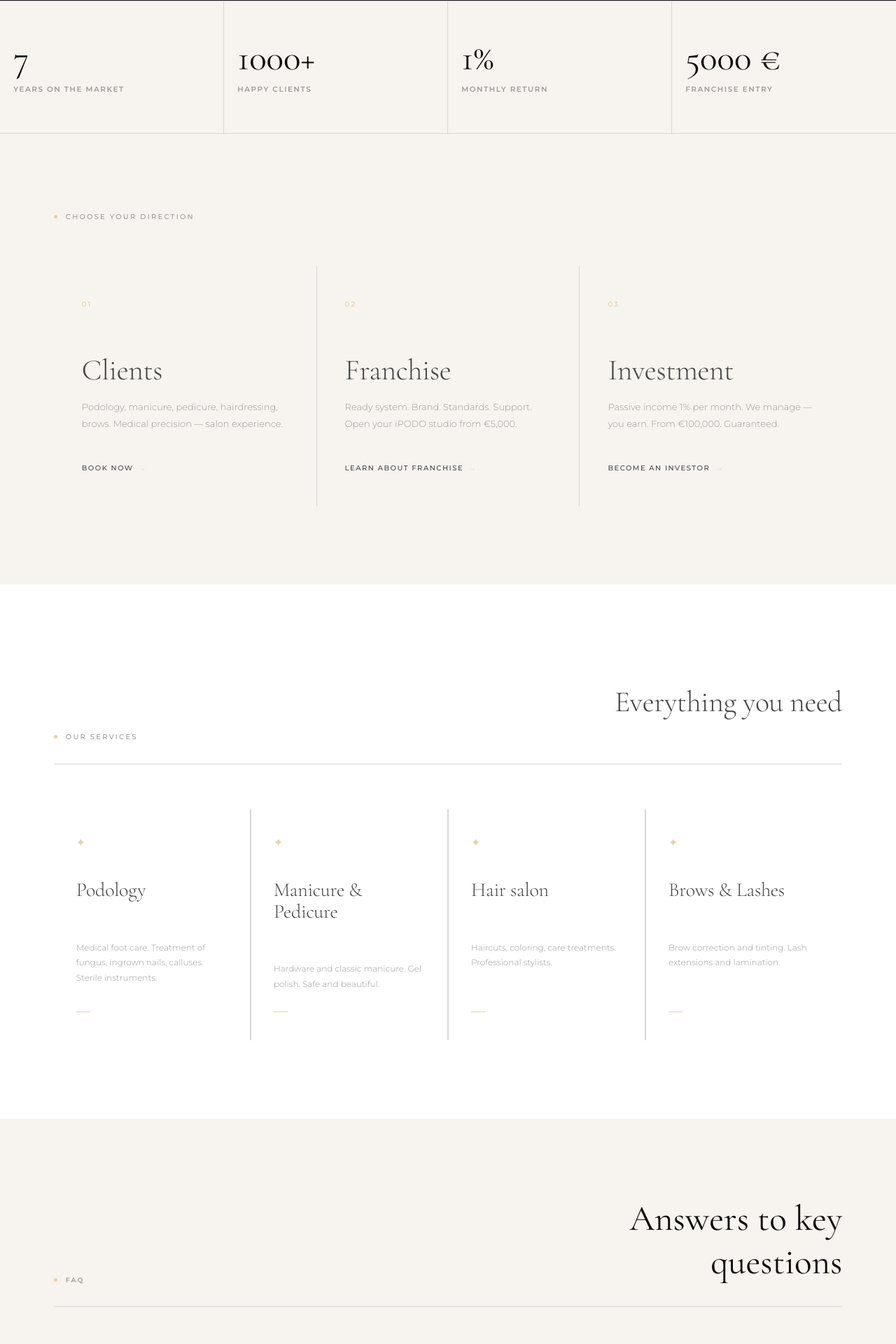
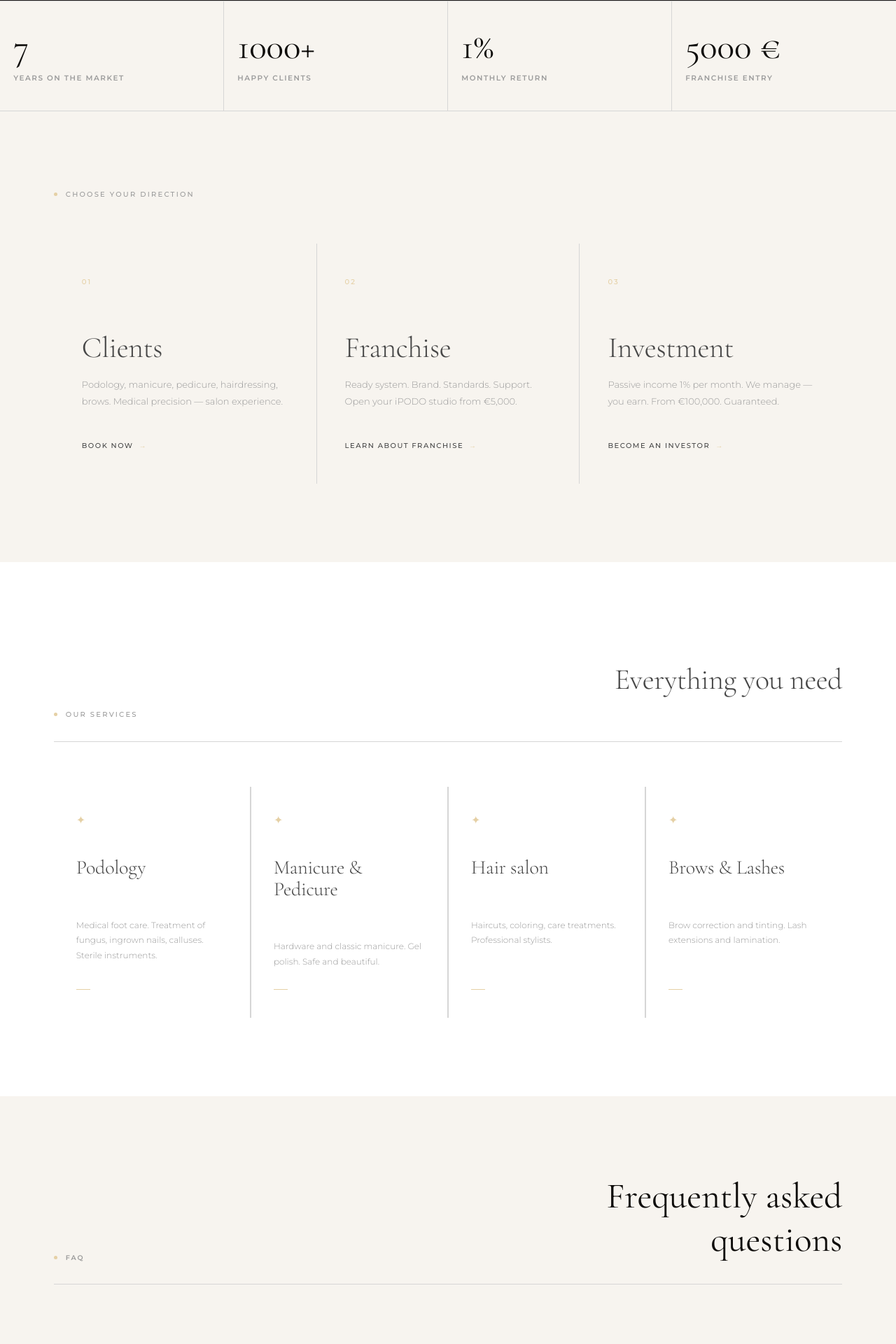
Before and after one commit to ipodo-expert-lab/ipodo-website, a React (Vite) app: page / in a window 1280 px wide. Shown: the part 849-2769 px from the top of the page at 70% size. Built offline with nearby package versions, Linux system fonts and the light colour scheme.

Commit message:
fix: remove countries FAQ item, update headers

```diff
--- a/src/locales/en/translation.json
+++ b/src/locales/en/translation.json
@@ -76,7 +76,7 @@
   },
   "faq": {
     "header": "FAQ",
-    "title": "Answers to key questions",
+    "title": "Frequently asked questions",
     "items": {
       "start": {
         "tag": "Training",
@@ -112,16 +112,20 @@
         "tag": "Investment",
         "q": "What is the minimum investment amount?",
         "a": "The minimum threshold is €100,000. At this amount your monthly income is €1,000 (€12,000 per year)."
-      },
-      "countries": {
-        "tag": "Franchise",
-        "q": "Can I open a franchise in another country?",
-        "a": "Yes. iPODO operates in Russia, Montenegro, Germany and the UAE. Opening in a new country is discussed individually — we analyse the market and adapt the marketing."
       }
     }
   },
   "marquee": {
-  "items": ["Podology", "Manicure & Pedicure", "Hair Salon", "Brows & Lashes", "Franchise", "Investment", "Montenegro", "Medical Approach"]
+    "items": [
+      "Podology",
+      "Manicure & Pedicure",
+      "Hair Salon",
+      "Brows & Lashes",
+      "Franchise",
+      "Investment",
+      "Montenegro",
+      "Medical Approach"
+    ]
   },
   "gallery": {
     "header": "Our studio",
@@ -129,9 +133,9 @@
     "hint": "← →"
   },
   "stats": {
-  "years":    "years on the market",
-  "clients":  "happy clients",
-  "income":   "monthly return",
+    "years": "years on the market",
+    "clients": "happy clients",
+    "income": "monthly return",
     "franchise": "franchise entry"
   }
 }
--- a/src/locales/ru/translation.json
+++ b/src/locales/ru/translation.json
@@ -75,8 +75,8 @@
     "stat3": "Партнёров"
   },
   "faq": {
-    "header": "Частые вопросы",
-    "title": "Ответы на главные вопросы",
+    "header": "FAQ",
+    "title": "Частые вопросы",
     "items": {
       "start": {
         "tag": "Обучение",
@@ -112,11 +112,6 @@
         "tag": "Инвестиции",
         "q": "Какая минимальная сумма для входа?",
         "a": "Минимальный порог — 100 000 €. При этой сумме доход составит 1 000 € в месяц (12 000 € в год)."
-      },
-      "countries": {
-        "tag": "Франшиза",
-        "q": "Можно ли открыть франшизу в другой стране?",
-        "a": "Да. iPODO работает в России, Черногории, Германии и ОАЭ. Открытие в новой стране обсуждается индивидуально."
       }
     }
   },
--- a/src/locales/sr/translation.json
+++ b/src/locales/sr/translation.json
@@ -75,8 +75,8 @@
     "stat3": "Partnera"
   },
   "faq": {
-    "header": "Česta pitanja",
-    "title": "Odgovori na glavna pitanja",
+    "header": "FAQ",
+    "title": "Često postavljana pitanja",
     "items": {
       "start": {
         "tag": "Obuka",
@@ -112,11 +112,6 @@
         "tag": "Investicija",
         "q": "Koji je minimalni iznos investicije?",
         "a": "Minimalni prag je 100.000 €. Uz taj iznos, mjesečni prihod je 1.000 € (12.000 € godišnje)."
-      },
-      "countries": {
-        "tag": "Franšiza",
-        "q": "Mogu li otvoriti franšizu u drugoj zemlji?",
-        "a": "Da. iPODO posluje u Rusiji, Crnoj Gori, Njemačkoj i UAE. Otvaranje u novoj zemlji se dogovara individualno."
       }
     }
   },
--- a/src/sections/home/FAQ.tsx
+++ b/src/sections/home/FAQ.tsx
@@ -2,7 +2,7 @@ import { useState } from 'react'
 import { useTranslation } from 'react-i18next'
 import styles from './FAQ.module.css'
 
-const FAQ_KEYS = ['start','duration','income','formats','remote','guarantee','minAmount','countries']
+const FAQ_KEYS = ['start','duration','income','formats','remote','guarantee','minAmount']
 
 export default function FAQ() {
   const { t } = useTranslation()
--- a/src/sections/home/Stats.module.css
+++ b/src/sections/home/Stats.module.css
@@ -7,7 +7,7 @@
 }
 
 .item {
-  padding: 3.5rem 6%;
+  padding: 2.5rem 6%;
   border-right: 1px solid var(--color-steel);
   transition: background 0.2s;
 }
```
Lines whose indentation alone changed are shown as unchanged.
